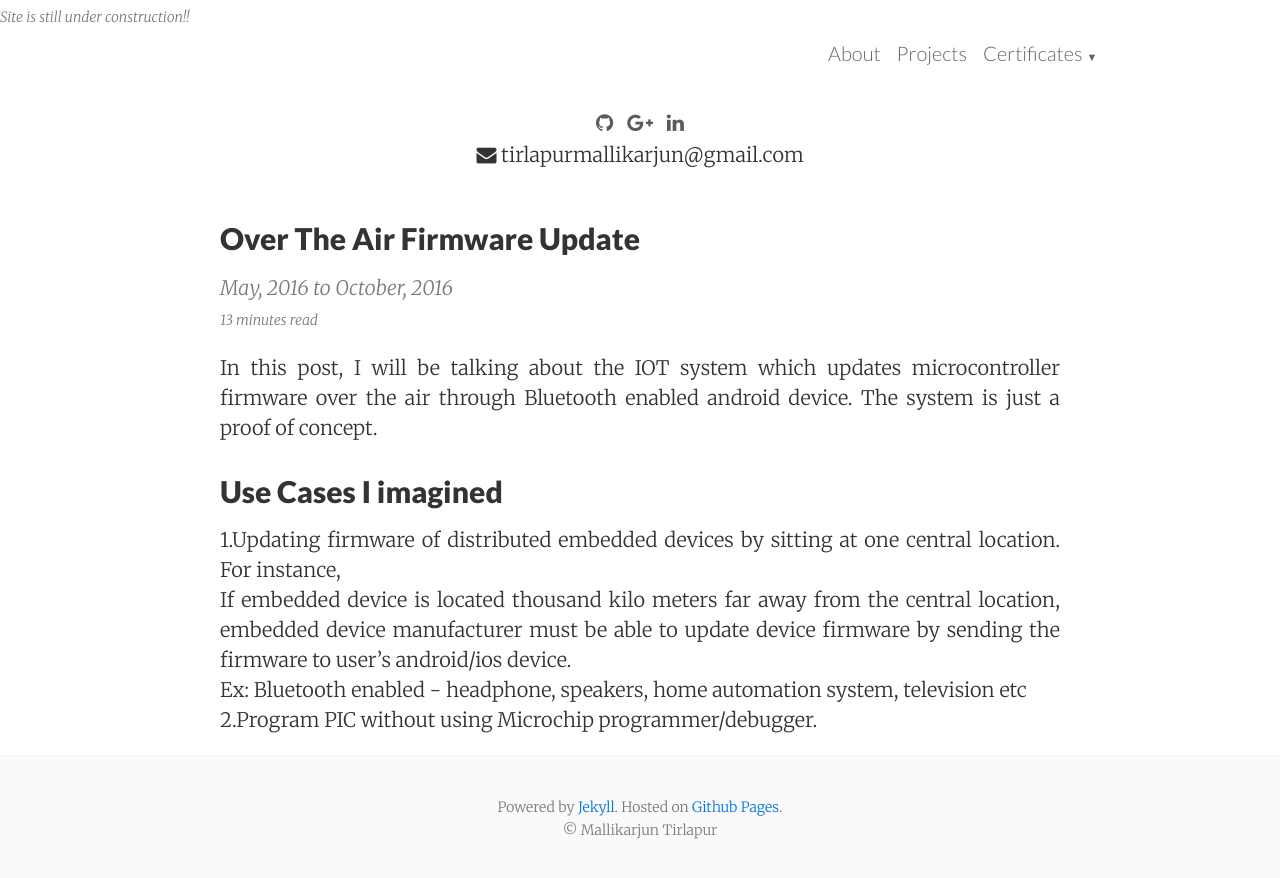
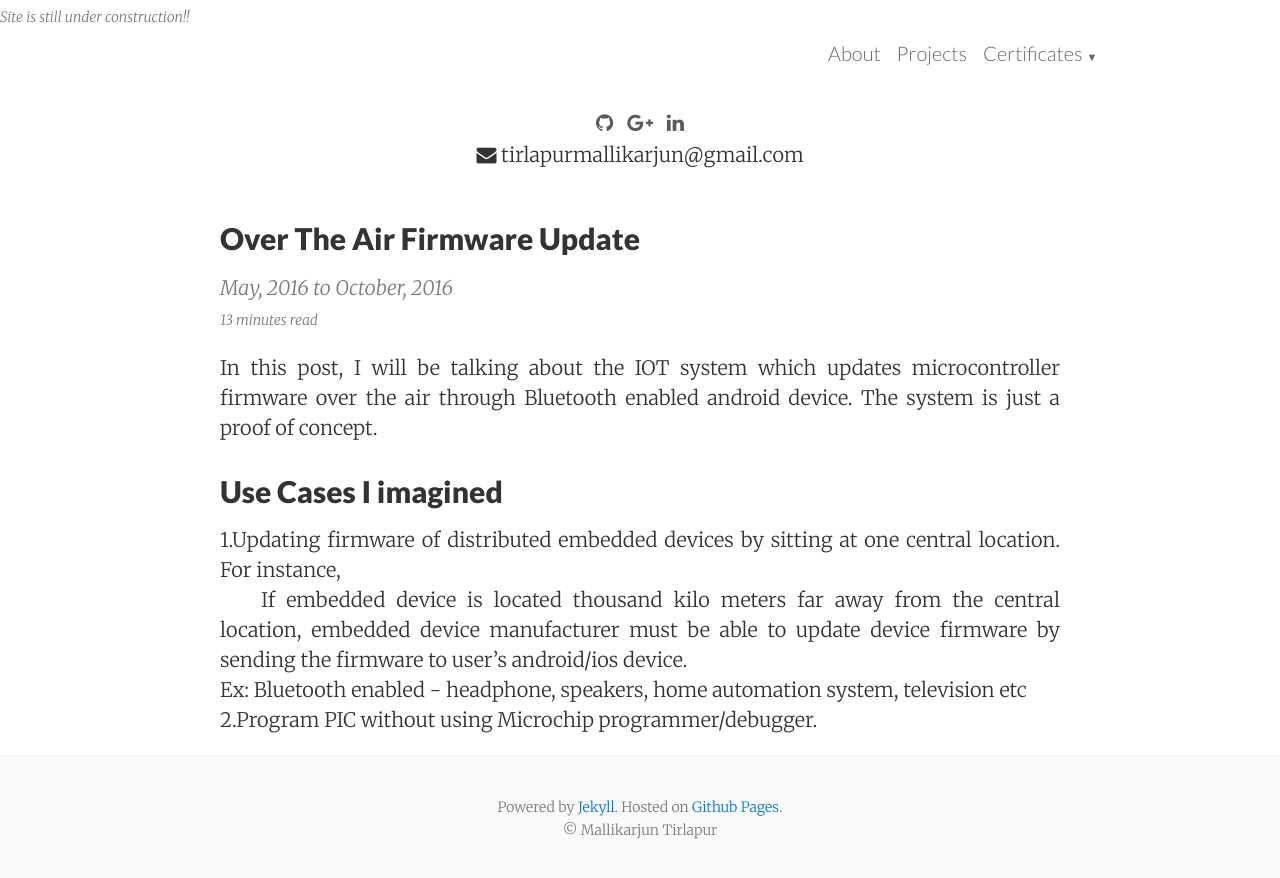
Before and after one commit to MallikarjunTirlapur/MallikarjunTirlapur.github.io, a Jekyll site: the page built from OTAFirmwareUpdate/index.html, in a window 1280 px wide. Shown: the top 878 px of the page. Built offline with Jekyll 4.4.1, drawn with Linux system fonts in a browser that asks for light colours; nearby versions of some CDN libraries.

Commit message:
Update index.html

```diff
--- a/OTAFirmwareUpdate/index.html
+++ b/OTAFirmwareUpdate/index.html
@@ -34,7 +34,7 @@ layout: default
 
 <h2 id="use"> Use Cases I imagined </h2>
 1.Updating firmware of distributed embedded devices by sitting at one central location. For instance, <br />
-<style>p.indent{ padding-left: 5em }</style> If embedded device is located thousand kilo meters far away from the central location, embedded device manufacturer must be able to update device firmware by sending the firmware to user’s android/ios device. <br />
+&ensp;&ensp;&ensp; If embedded device is located thousand kilo meters far away from the central location, embedded device manufacturer must be able to update device firmware by sending the firmware to user’s android/ios device. <br />
      Ex: Bluetooth enabled - headphone, speakers, home automation system, television etc<br />
 
 
```
